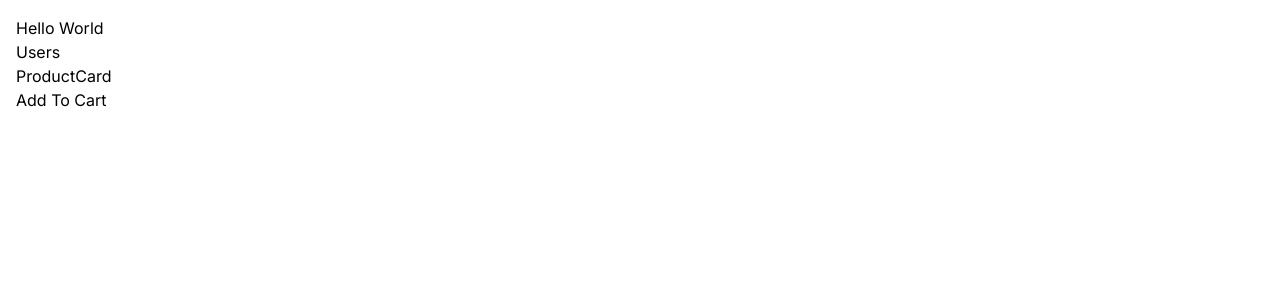
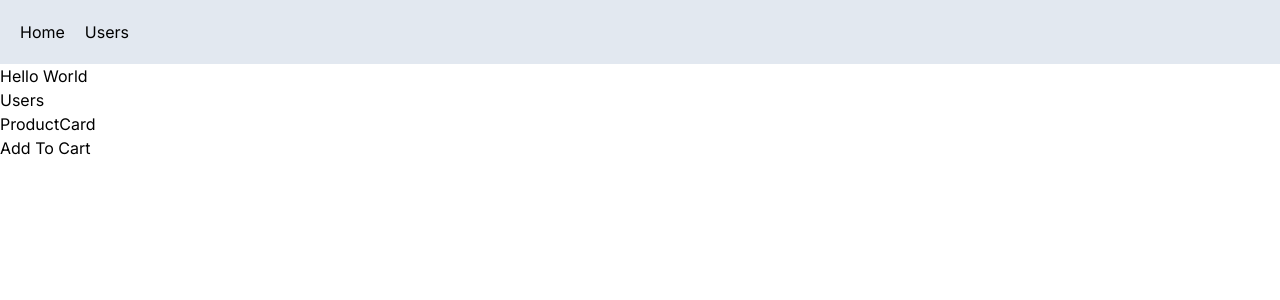
Before and after one commit to gadela-confluence/nextjs-estore, a Next.js app in the folder shop-fe/: page / in a window 1280 px wide. Shown: the top 300 px of the page. Built offline with nearby package versions, Linux system fonts and the light colour scheme.

Commit message:
Adding a Navigation Bar that will apply to all pages

```diff
--- /dev/null
+++ b/shop-fe/app/NavBar.tsx
@@ -0,0 +1,13 @@
+import Link from 'next/link'
+import React from 'react'
+
+const NavBar = () => {
+  return (
+    <div className='flex bg-slate-200 p-5'>
+        <Link href="/" className='mr-5'> Home </Link>
+        <Link href="/users"> Users </Link>
+    </div>
+  )
+}
+
+export default NavBar
--- a/shop-fe/app/globals.css
+++ b/shop-fe/app/globals.css
@@ -18,5 +18,4 @@
 
 body {
   color: rgb(var(--foreground-rgb));
-  padding: 1rem
 }
--- a/shop-fe/app/layout.tsx
+++ b/shop-fe/app/layout.tsx
@@ -1,6 +1,7 @@
 import './globals.css'
 import type { Metadata } from 'next'
 import { Inter } from 'next/font/google'
+import NavBar from './NavBar'
 
 const inter = Inter({ subsets: ['latin'] })
 
@@ -16,7 +17,10 @@
 }) {
   return (
     <html lang="en">
-      <body className={inter.className}>{children}</body>
+      <body className={inter.className}>
+        <NavBar></NavBar>
+       <main>{children}</main>
+      </body>
     </html>
   )
 }
```
